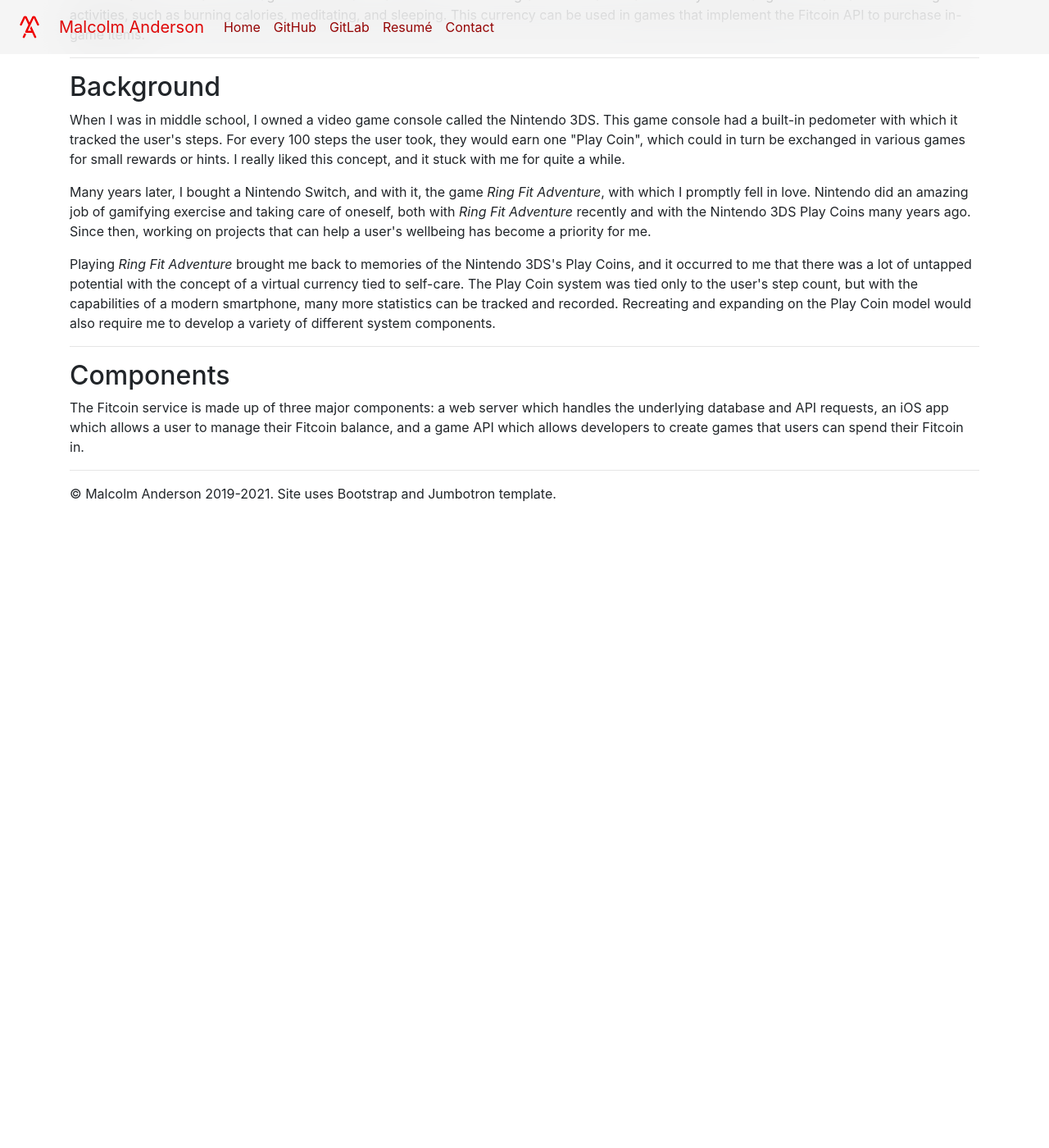
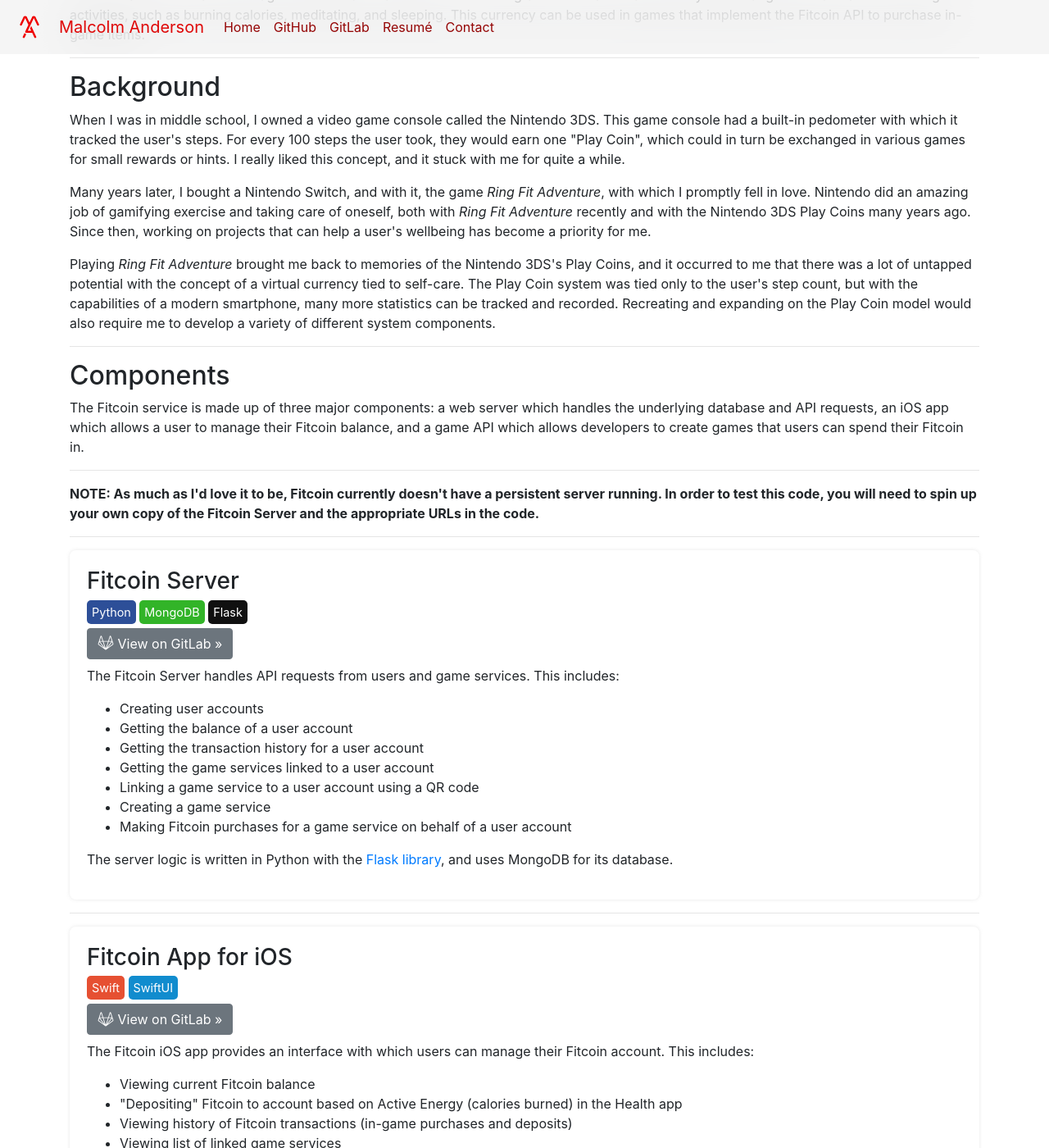
Before and after one commit to Meorge/meorge.github.io, a Jekyll site: the page built from fitcoin.html, in a window 1280 px wide and 1400 px high, scrolled down 504 px. Shown: the whole window at 82% size. Built offline with Jekyll 4.4.1, drawn with Linux system fonts in a browser that asks for light colours; before the commit the page ends 1134 px from its top, so only the background shows below that; some of the changed text lies outside the part shown.

Commit message:
Fitcoin page is done(?)

```diff
--- a/fitcoin.html
+++ b/fitcoin.html
@@ -67,24 +67,113 @@
          API which allows developers to create games that users can spend their Fitcoin in.
     </p>
     <hr/>
-    <!-- <h3>Fitcoin Server</h3>
-    <p>Information about server goes here</p>
+
+    <p><b>NOTE: As much as I'd love it to be, Fitcoin currently doesn't have a persistent server running. In order to test
+        this code, you will need to spin up your own copy of the Fitcoin Server and the appropriate URLs in the code.
+    </b></p>
+    <hr/>
+
+    <div class="proj-item">
+        <h3>Fitcoin Server</h3>
+        <div class="mb-2">
+            {% include lang_tag.html id="python" is_large=false %}
+            {% include lang_tag.html id="mongodb" is_large=false %}
+            {% include lang_tag.html id="flask" is_large=false %}
+        </div>
+        <div class="mb-2">
+            <a class="btn btn-secondary" href="https://gitlab.com/Meorge/FitcoinServerV2" role="button">
+                <img src="assets/images/gitlab.svg" height="25" class="inline-ico" alt="GitLab icon">
+                View on GitLab &raquo;
+            </a>
+        </div>
+
+        <p>The Fitcoin Server handles API requests from users and game services. This includes:</p>
+        <ul>
+            <li>Creating user accounts</li>
+            <li>Getting the balance of a user account</li>
+            <li>Getting the transaction history for a user account</li>
+            <li>Getting the game services linked to a user account</li>
+            <li>Linking a game service to a user account using a QR code</li>
+            <li>Creating a game service</li>
+            <li>Making Fitcoin purchases for a game service on behalf of a user account</li>
+        </ul>
+        <p>The server logic is written in Python with the <a href="https://flask.palletsprojects.com/en/2.0.x/">Flask library</a>, and uses MongoDB for its database.</p>
+
+    </div>
 
     <hr/>
-    <h3>Fitcoin App</h3>
-    <p>Information about app goes here</p>
+
+    <div class="proj-item">
+        <h3>Fitcoin App for iOS</h3>
+        <div class="mb-2">
+            {% include lang_tag.html id="swift" is_large=false %}
+            {% include lang_tag.html id="swiftui" is_large=false %}
+        </div>
+        <div class="mb-2">
+            <a class="btn btn-secondary" href="https://gitlab.com/Meorge/Fitcoin-iOSv2" role="button">
+                <img src="assets/images/gitlab.svg" height="25" class="inline-ico" alt="GitLab icon">
+                View on GitLab &raquo;
+            </a>
+        </div>
+
+        <p>The Fitcoin iOS app provides an interface with which users can manage their Fitcoin account. This includes:</p>
+        <ul>
+            <li>Viewing current Fitcoin balance</li>
+            <li>"Depositing" Fitcoin to account based on Active Energy (calories burned) in the Health app</li>
+            <li>Viewing history of Fitcoin transactions (in-game purchases and deposits)</li>
+            <li>Viewing list of linked game services</li>
+            <li>Linking game services by scanning a QR code</li>
+            <li>Unlinking game services</li>
+        </ul>
+
+        <p><b>NOTE: The Fitcoin iOS app currently does <i>not</i> have support for logging into or switching accounts; the account
+        credentials are hardcoded. If/when I return to this project in the future, this will be one of my top priorities to fix.</b></p>
+
+        <div class="text-center">
+            <img src="assets/images/fitcoin/fitcoin_ios_balance.png" alt="Screenshot of the Balance screen for the Fitcoin iOS app" style="max-width: 20%;">
+            <img src="assets/images/fitcoin/fitcoin_ios_transactions.png" alt="Screenshot of the Transactions screen for the Fitcoin iOS app" style="max-width: 20%;">
+            <img src="assets/images/fitcoin/fitcoin_ios_games.png" alt="Screenshot of the Games screen for the Fitcoin iOS app" style="max-width: 20%;">
+        </div>
+    </div>
 
     <hr/>
-    <h3>Fitcoin for Unity</h3>
-    <p>Information about Unity library goes here</p>
+
+    <div class="proj-item">
+        <h3>Fitcoin for Unity</h3>
+        <div class="mb-2">
+            {% include lang_tag.html id="cs" is_large=false %}
+            {% include lang_tag.html id="unity" is_large=false %}
+        </div>
+
+        <div class="mb-2">
+            <a class="btn btn-secondary" href="https://github.com/Meorge/FitcoinUnity" role="button">
+                <img src="assets/images/github.svg" height="25" class="inline-ico" alt="GitHub icon">
+                View API on GitHub &raquo;
+            </a>
+            <a class="btn btn-secondary" href="https://github.com/Meorge/FitcoinUnityExample" role="button">
+                <img src="assets/images/github.svg" height="25" class="inline-ico" alt="GitHub icon">
+                View Example on GitHub &raquo;
+            </a>
+        </div>
+
+        <p>Fitcoin for Unity provides an API for Unity game developers to link their games to the Fitcoin service with ease, using asynchronous function calls.</p>
+        <p>To test and showcase the API, a simple example Unity project was concurrently developed that demonstrates the API's capabilities.</p>
+        <div class="text-center">
+            <img src="assets/images/fitcoin/fitcoin_unity_qr.png" alt="Screenshot of the Balance screen for the Fitcoin iOS app" style="max-width: 32%;">
+            <img src="assets/images/fitcoin/fitcoin_unity_empty.png" alt="Screenshot of the Transactions screen for the Fitcoin iOS app" style="max-width: 32%;">
+            <img src="assets/images/fitcoin/fitcoin_unity_punch.png" alt="Screenshot of the Games screen for the Fitcoin iOS app" style="max-width: 32%;">
+        </div>
+
+    </div>
 
     <hr/>
     <h2>What I Learned From This Project</h2>
     <p>
         <ul>
-            <li>Item 1</li>
-            <li>Item 2</li>
-            <li>Item 3</li>
+            <li>Server and REST(ish) API design</li>
+            <li>Working with the MongoDB database system</li>
+            <li>Interfacing a SwiftUI app with a REST API</li>
+            <li>Interfacing a Unity C# game with a REST API</li>
         </ul>
-    </p> -->
+    </p>
 </div>
```
Also changed, not shown: assets/images/fitcoin/fitcoin_ios_balance.png (added), assets/images/fitcoin/fitcoin_ios_games.png (added), assets/images/fitcoin/fitcoin_ios_transactions.png (added), assets/images/fitcoin/fitcoin_unity_empty.png (added), assets/images/fitcoin/fitcoin_unity_punch.png (added), assets/images/fitcoin/fitcoin_unity_qr.png (added), 3 other files.
